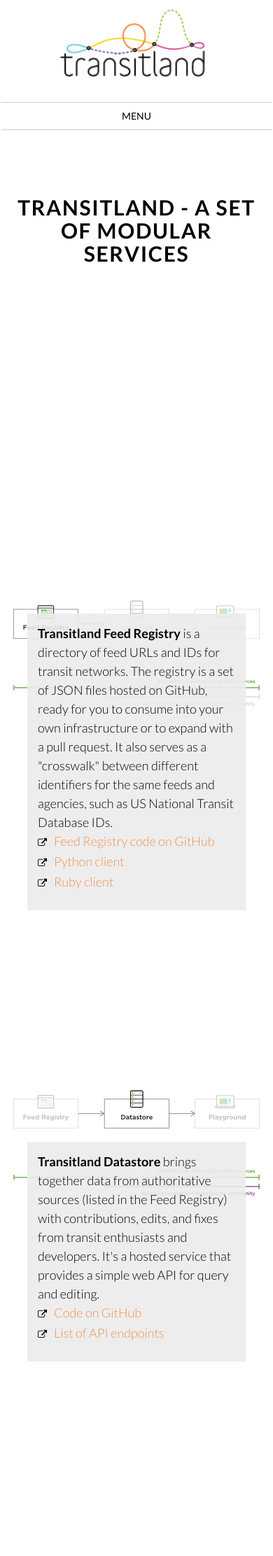
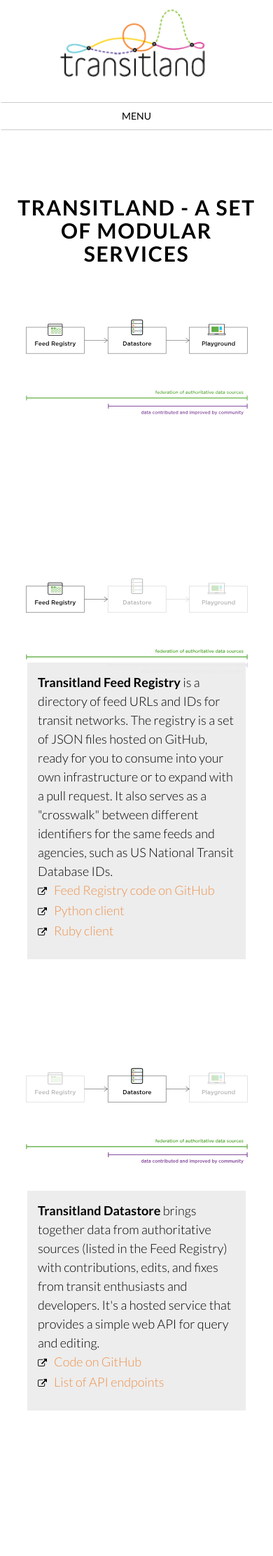
Before and after one commit to transitland/www-transit-land, a Jekyll site: the page built from how-it-works/index.html, in a window 390 px wide. Shown: the top 2224 px of the page at 70% size. Built offline with Jekyll 4.4.1, drawn with Linux system fonts in a browser that asks for light colours; nearby versions of some CDN libraries.

Commit message:
made background scroll on small screen

```diff
--- a/_sass/_slide.scss
+++ b/_sass/_slide.scss
@@ -128,15 +128,16 @@
       @for $i from 1 through $slideNum {
         &#{$i}{
           -webkit-background-size: 100%;
-          background-size: 100%;
+          background-size: 90%;
+          background-attachment: scroll;
           height:700px;
            @if $i < 2 {
-            -webkit-background-position : center 100px;
-            background-position:center 430px;
-            height:300px;
+            -webkit-background-position : center 0px;
+            background-position:center 0px;
+            height:370px;
           }@else{
-             -webkit-background-position:center 200px;
-             background-position:center 100px;
+             -webkit-background-position:center 0px;
+             background-position:center 0px;
            }
         }
       }
```
Also changed, not shown: how-it-works/index.html (+2 -8 lines).
